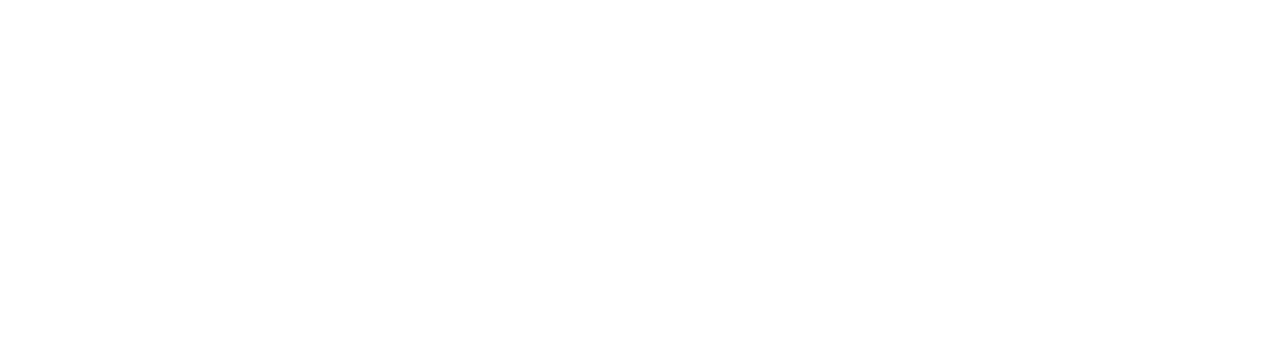
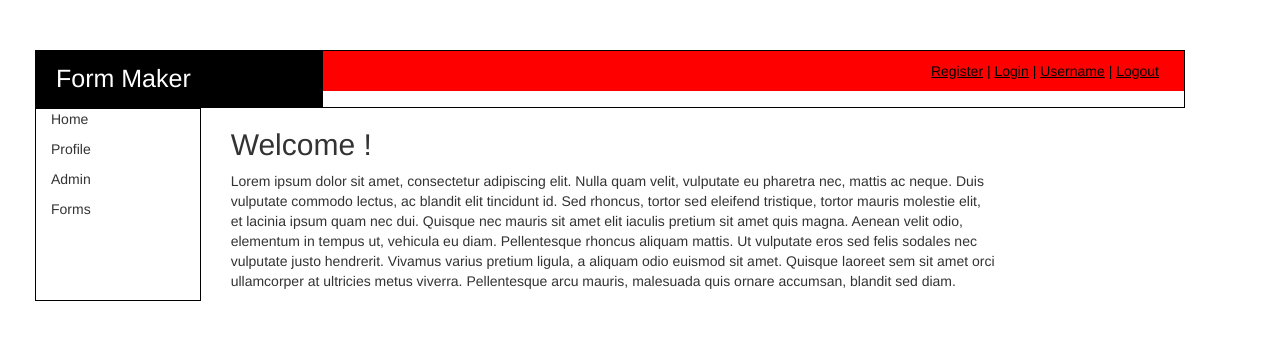
Before and after one commit to kavithashravani/cs5610fall2015, a website: page public/experiments/home.html in a window 1280 px wide. Drawn offline with nearby package versions, Linux system fonts and the light colour scheme.

Commit message:
first iteration of home.html

```diff
--- a/public/experiments/_homestyle.css
+++ b/public/experiments/_homestyle.css
@@ -0,0 +1,30 @@
+.outerDiv {
+    margin:25px;
+    padding:25px
+}
+
+.border {
+    border:1px solid black;
+}
+
+.formMaker {
+    background-color:black;
+    color:white;
+    font-size:25px;
+    padding:10px;
+}
+
+.mainMenu {
+    background-color:red;
+    color:black;
+}
+
+.rightAlign {
+    float:right;
+    padding:10px;
+}
+
+
+.underline {
+    text-decoration: underline;
+}
--- a/public/experiments/home.html
+++ b/public/experiments/home.html
@@ -2,9 +2,51 @@
 <html lang="en">
 <head>
     <meta charset="UTF-8">
-    <title></title>
+    <title> Home Page ..!!! </title>
+    <link href = "http://maxcdn.bootstrapcdn.com/bootstrap/3.3.5/css/bootstrap.min.css" rel = "stylesheet">
+    <link href = "_homestyle.css" rel = "stylesheet">
 </head>
 <body>
+    <div class ="container outerDiv" >
+        <div style="height:25%">
+            <div class = "row border">
+                <div class = "col-xs-3 formMaker">
+                    <span class = "formMaker">Form Maker</span>
+                </div>
+                <div class = "col-xs-9 mainMenu">
+                    <span class="rightAlign">
+                        <span class="underline">Register</span>
+                        <span> | </span>
+                        <span class="underline">Login</span>
+                        <span> | </span>
+                        <span class="underline">Username</span>
+                        <span> | </span>
+                        <span class="underline">Logout</span>
+                    </span>
+                </div>
+            </div>
+        </div>
+        <div style="height:75%">
+            <div class ="row", style="display:flex">
+                <div class ="col-xs-2" style="border:1px solid black;">
+                    <p>Home</p>
+                    <p>Profile</p>
+                    <p>Admin</p>
+                    <p>Forms</p>
+                </div>
+                <div class = "container">
+                    <div class = col-xs-10>
+                        <h2>Welcome !</h2>
+                        <p>
+                            <span style="text-align:justify">
+                                Lorem ipsum dolor sit amet, consectetur adipiscing elit. Nulla quam velit, vulputate eu pharetra nec, mattis ac neque. Duis vulputate commodo lectus, ac blandit elit tincidunt id. Sed rhoncus, tortor sed eleifend tristique, tortor mauris molestie elit, et lacinia ipsum quam nec dui. Quisque nec mauris sit amet elit iaculis pretium sit amet quis magna. Aenean velit odio, elementum in tempus ut, vehicula eu diam. Pellentesque rhoncus aliquam mattis. Ut vulputate eros sed felis sodales nec vulputate justo hendrerit. Vivamus varius pretium ligula, a aliquam odio euismod sit amet. Quisque laoreet sem sit amet orci ullamcorper at ultricies metus viverra. Pellentesque arcu mauris, malesuada quis ornare accumsan, blandit sed diam.
+                            </span>
+                        </p>
+                    </div>
+                </div>
+            </div>
+        </div>
+    </div>
 
 </body>
 </html>
```
